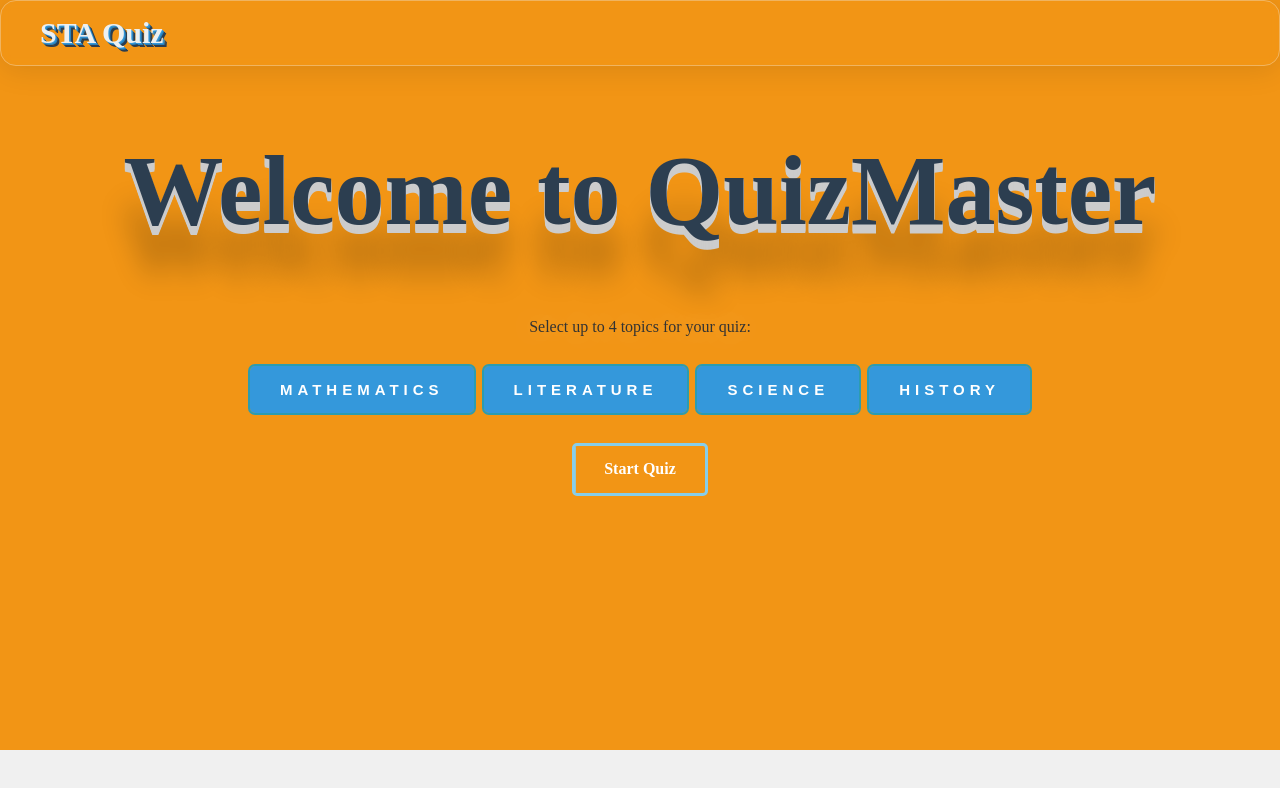
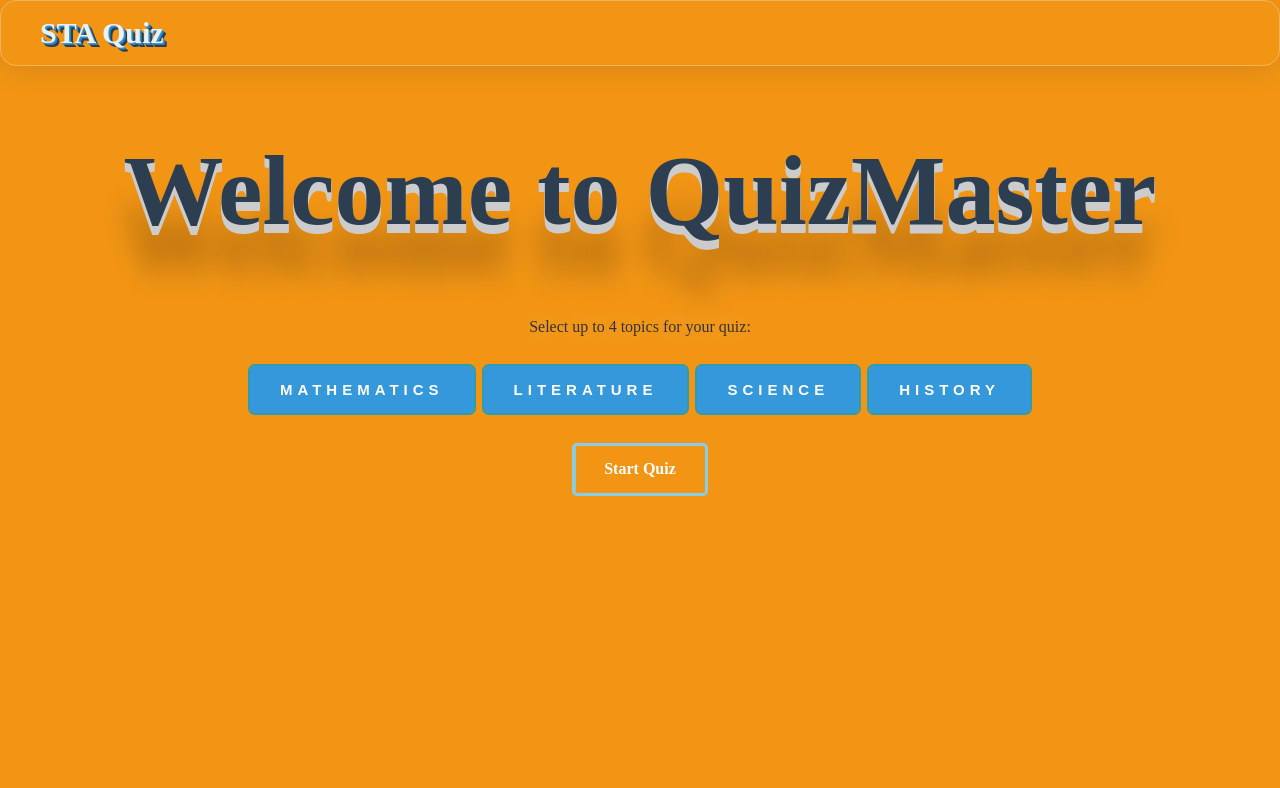
Before and after one commit to Oluwanife441/quiz-app, a React (Vite) app: page / in a window 1280 px wide. Shown: the top 788 px of the page. Built offline with nearby package versions, Linux system fonts and the light colour scheme; a web font is replaced by a local one.

Commit message:
Height changed

```diff
--- a/src/index.css
+++ b/src/index.css
@@ -1,6 +1,6 @@
 .App {
   background: #000;
-  height: 750px;
+  height: 100vh;
 }
 .color-change-4x {
   -webkit-animation: color-change-4x 6s linear infinite alternate both;
```
